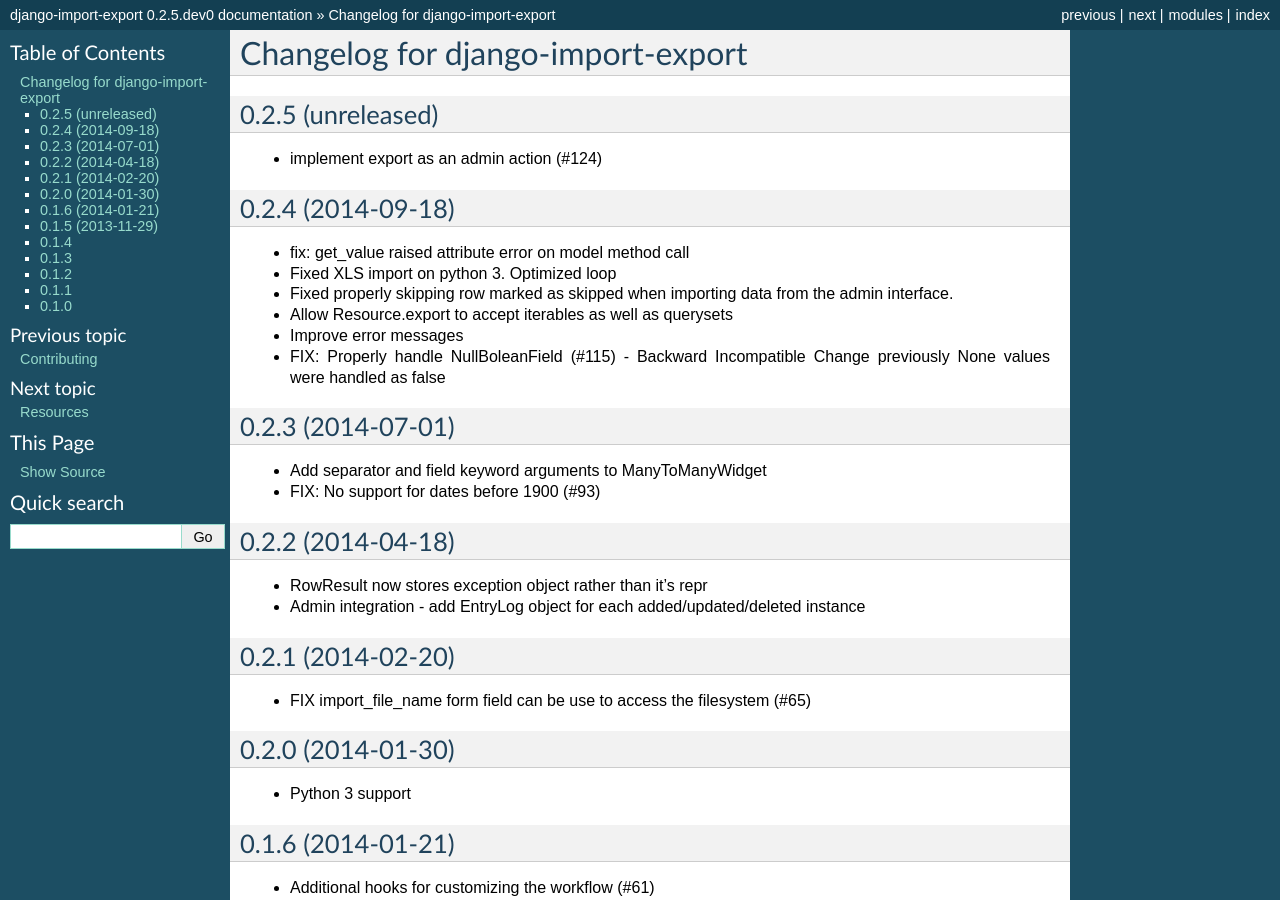
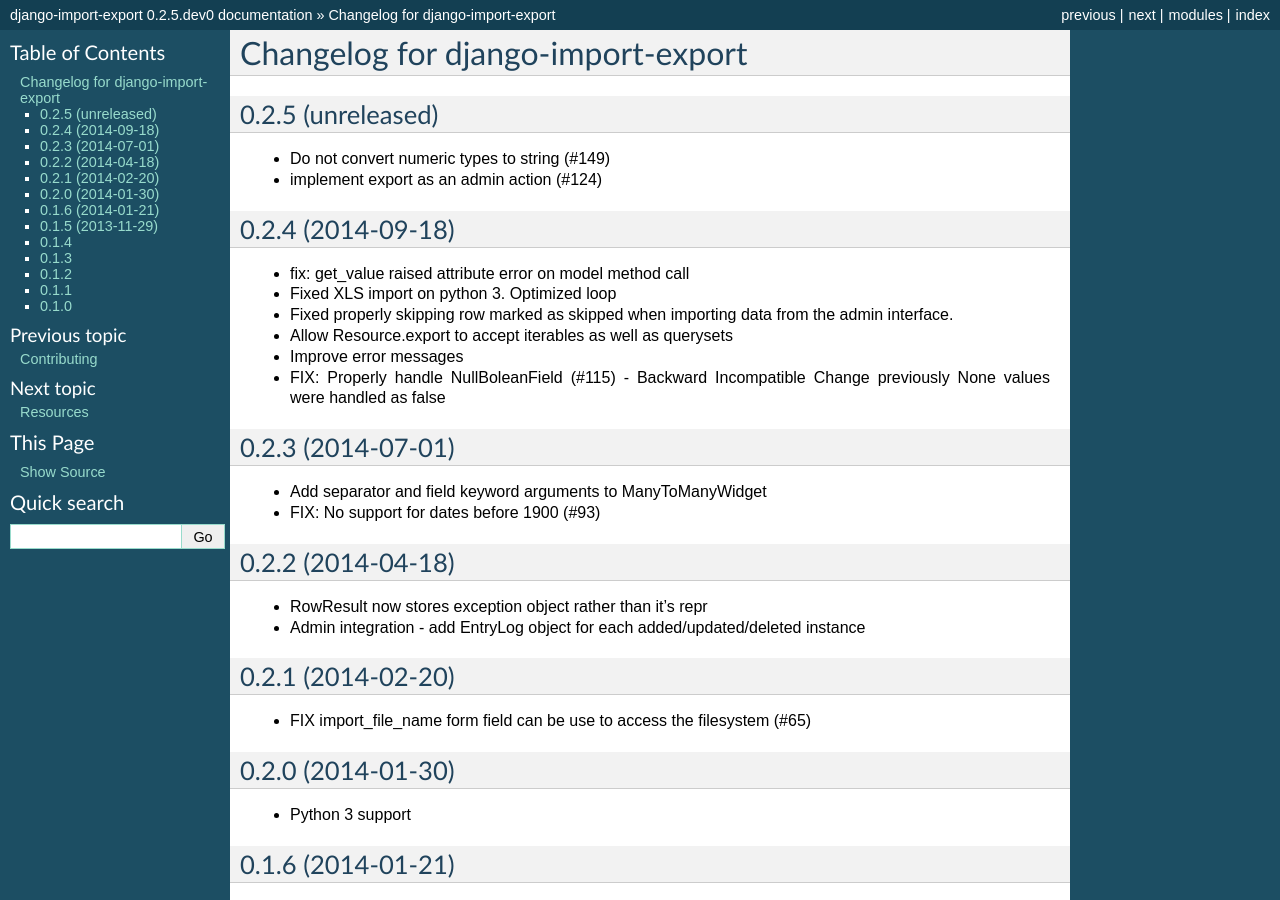
Before and after one commit to django-import-export/django-import-export, a Sphinx documentation site: the page built from docs/changelog.rst, in a window 1280 px wide and 900 px high. Built offline with Sphinx 7.4.7, drawn with Linux system fonts in a browser that asks for light colours.

Commit message:
Update changelog.rst

```diff
--- a/docs/changelog.rst
+++ b/docs/changelog.rst
@@ -3,6 +3,8 @@
 
 0.2.5 (unreleased)
 ------------------
+
+- Do not convert numeric types to string (#149)
 
 - implement export as an admin action (#124)
 
```
